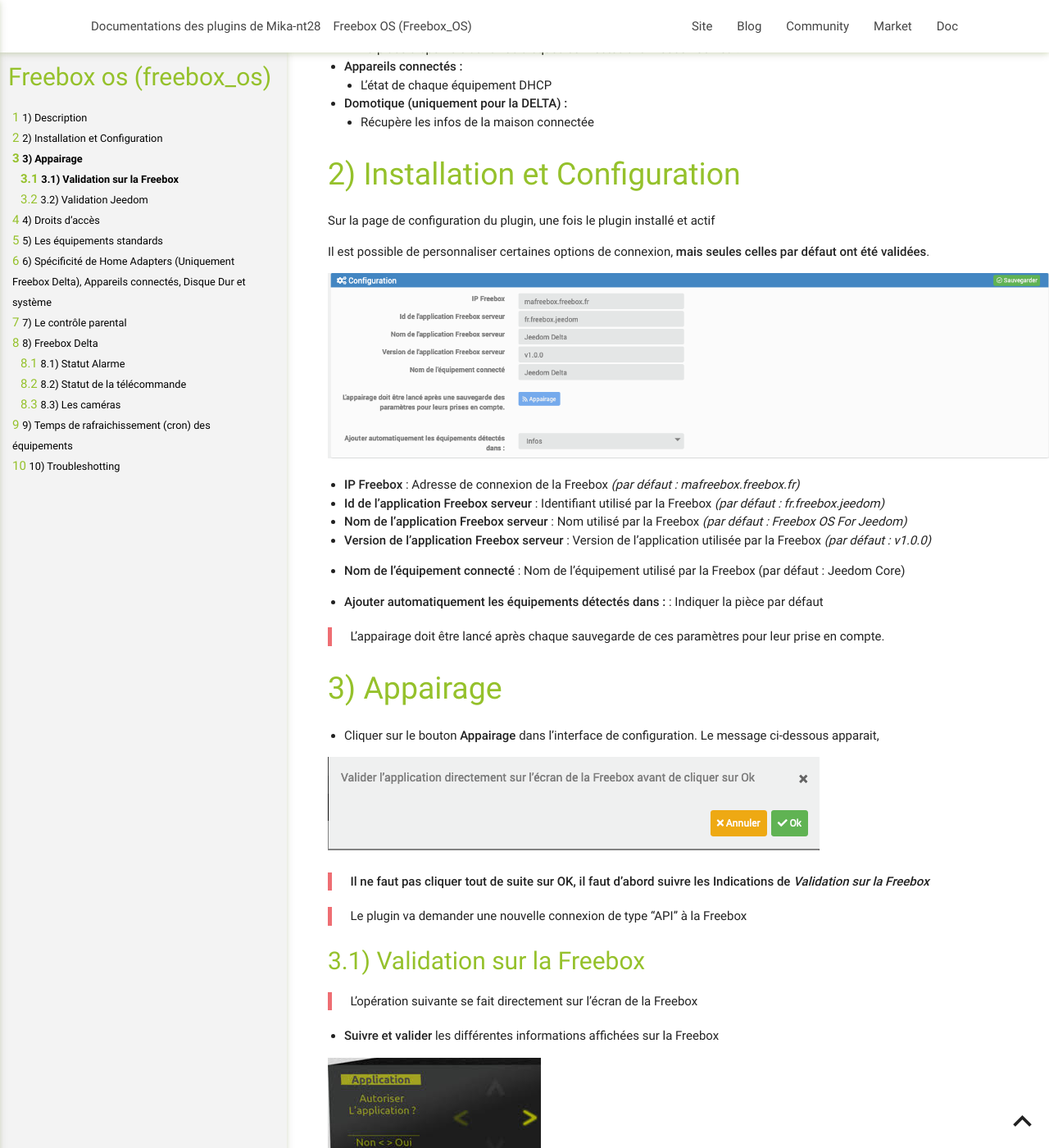
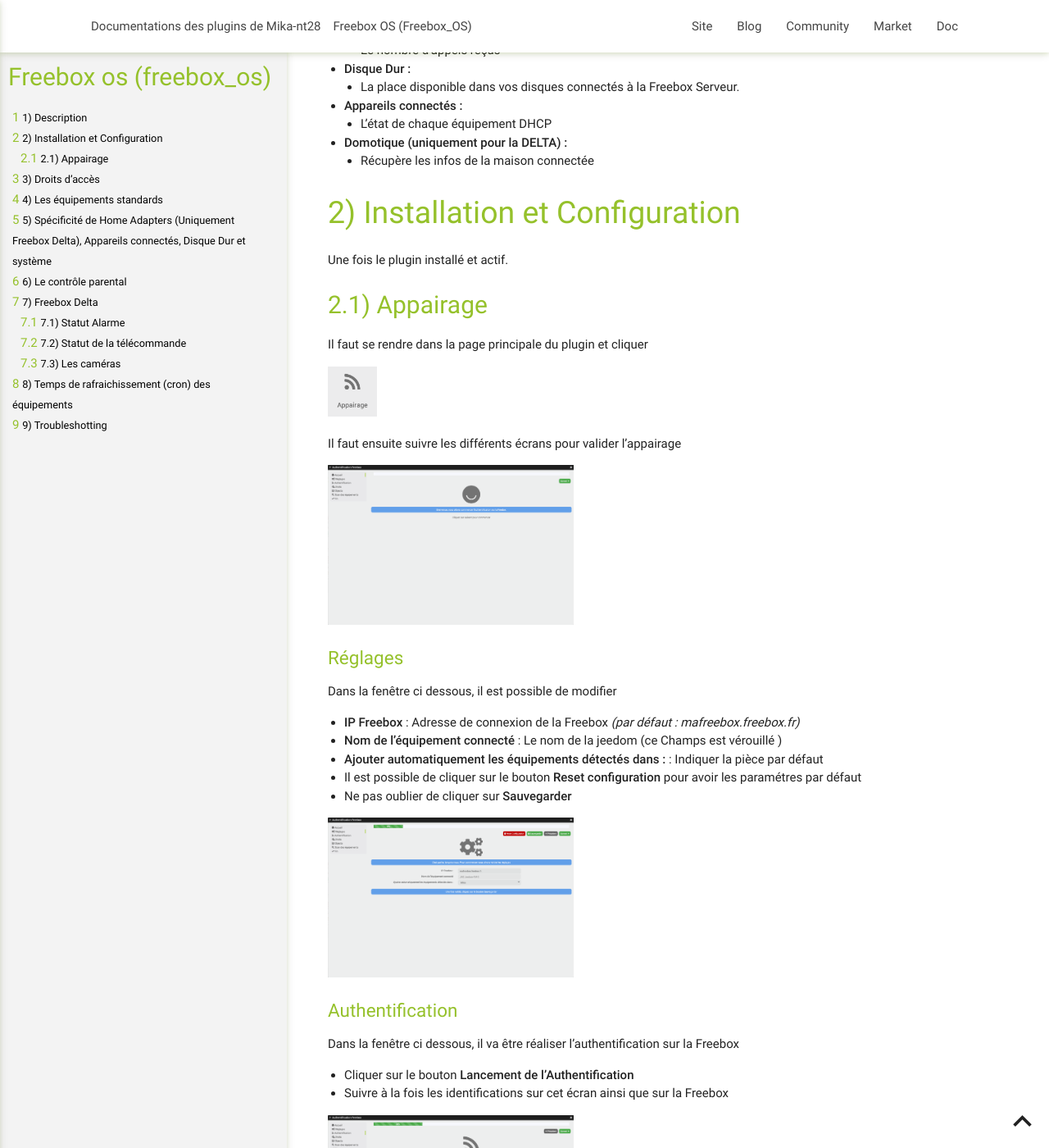
Before and after one commit to mika-nt28/Documentations, a Jekyll site: the page built from Freebox_OS/fr_FR/index.md, in a window 1280 px wide and 1400 px high, scrolled down 414 px. Shown: the whole window at 82% size. Built offline with Jekyll 4.4.1, drawn with Linux system fonts in a browser that asks for light colours; some of the changed text lies outside the part shown.

Commit message:
Documentation Plugin Freebox

```diff
--- a/Freebox_OS/fr_FR/index.md
+++ b/Freebox_OS/fr_FR/index.md
@@ -7,7 +7,9 @@
 
 # Description
 
-Ce plugin permet de récupérer les informations de votre FreeboxOS (Serveur Freebox Révolution ou 4K ou DELTA).
+Ce plugin permet de récupérer les informations de votre FreeboxOS (Serveur Freebox Révolution ou 4K ou DELTA ou POP).
+
+> Toutes les infos ne sont pas encore disponible pour la Freebox POP
 
 Les informations disponibles de votre Freebox Serveur sur Jeedom sont :
 
@@ -29,47 +31,64 @@
 
 # Installation et Configuration
 
-Sur la page de configuration du plugin, une fois le plugin installé et actif
+Une fois le plugin installé et actif.
 
-Il est possible de personnaliser certaines options de connexion, **mais seules celles par défaut ont été validées**.
+## Appairage
 
-![Configuration Plugin](../images/plugin_configuration.png)
+Il faut se rendre dans la page principale du plugin et cliquer
+
+<p><img src="../images/appairage.png" alt="Modale Appairage" width="60" /></p>
+
+Il faut ensuite suivre les différents écrans pour valider l'appairage
+
+<p><img src="../images/Freebox_OS_screenshot2.png" alt="Authentification 1" width="300" /></p>
+
+### Réglages
+
+Dans la fenêtre ci dessous, il est possible de modifier
 
 - **IP Freebox** : Adresse de connexion de la Freebox _(par défaut : mafreebox.freebox.fr)_
-- **Id de l'application Freebox serveur** : Identifiant utilisé par la Freebox _(par défaut : fr.freebox.jeedom)_
-- **Nom de l'application Freebox serveur** : Nom utilisé par la Freebox _(par défaut : Freebox OS For Jeedom)_
-- **Version de l'application Freebox serveur** : Version de l'application utilisée par la Freebox _(par défaut : v1.0.0)_
-- **Nom de l'équipement connecté** : Nom de l'équipement utilisé par la Freebox (par défaut : Jeedom Core)
+- **Nom de l'équipement connecté** : Le nom de la jeedom (ce Champs est vérouillé )
+- **Ajouter automatiquement les équipements détectés dans :** : Indiquer la pièce par défaut
+- Il est possible de cliquer sur le bouton **Reset configuration** pour avoir les paramétres par défaut
+- Ne pas oublier de cliquer sur **Sauvegarder**
+<p><img src="../images/Freebox_OS_screenshot3.png" alt="Authentification 2" width="300" /></p>
 
-- **Ajouter automatiquement les équipements détectés dans :** : Indiquer la pièce par défaut
+### Authentification
 
-> L'appairage doit être lancé après chaque sauvegarde de ces paramètres pour leur prise en compte.
+Dans la fenêtre ci dessous, il va être réaliser l'authentification sur la Freebox
 
-# Appairage
+- Cliquer sur le bouton **Lancement de l'Authentification**
+- Suivre à la fois les identifications sur cet écran ainsi que sur la Freebox
+<p><img src="../images/Freebox_OS_screenshot4.png" alt="Authentification 3" width="300" /></p>
 
-- Cliquer sur le bouton **Appairage** dans l'interface de configuration.
-  Le message ci-dessous apparait,
+### Vérification des droits
 
-![Message Validation](../images/msg_validation.png)
+Dans la fenêtre ci dessous, Le système va contrôler les droits qui sont attribuer à l'application
 
-> **Il ne faut pas cliquer tout de suite sur OK, il faut d'abord suivre les
-> Indications de _Validation sur la Freebox_**
+- Voir la section des Droits d'accès (dans cette documentation) pour modifier les droits sur la Freebox
+- Une fois les droits réglés, cliquer sur le bouton **Vérification des droits**
+  > Si les droits sont OK, le bouton va disparaitre
+  > Les droits obligatoire sont en gras
+  <p><img src="../images/Freebox_OS_screenshot5.png" alt="Authentification 4" width="300" /></p>
 
-> Le plugin va demander une nouvelle connexion de type "API" à la Freebox
+### Lier les pièces Freebox avec les Objets Jeedom
 
-## Validation sur la Freebox
+> Cette fenêtre n'apparait uniquement que si la Freebox est une DELTA
 
-> L'opération suivante se fait directement sur l'écran de la Freebox
+<p><img src="../images/Freebox_OS_screenshot6.png" alt="Authentification 4" width="300" /></p>
 
-- **Suivre et valider** les différentes informations affichées sur la Freebox
+### Scan
 
-![Écran Autorisation Application Freebox V4](../images/freebox_ecran.jpeg)
+Dans la fenêtre ci dessous, Il est possible de lancer le scan des différents équipements.
 
-## Validation Jeedom
+<p><img src="../images/Freebox_OS_screenshot7.png" alt="Authentification 5" width="300" /></p>
 
-- Maintenant, cliquer sur le bouton **OK** du message dans le navigateur
+### Authentification terminéee
 
-> Le plugin va vérifier le fonctionnement de la liaison.
+L'authentification est réussie.
+
+<p><img src="../images/Freebox_OS_screenshot8.png" alt="Authentification 6" width="300" /></p>
 
 # Droits d'accès
 
@@ -97,7 +116,7 @@
 
 Cliquer sur le bouton **_Scan équipements standards_**, le plugin va créer les différents équipements standards de la Freebox.
 
-![Recherche des équipements systèmes](../images/recherche_systeme.png)
+<p><img src="../images/recherche_systeme.png" alt="Recherche des équipements systèmes" width="60" /></p>
 
 Les équipements et les commandes suivants vont être créés :
 
@@ -160,7 +179,7 @@
 
 # Spécificité de Home Adapters (Uniquement Freebox Delta), Appareils connectés, Disque Dur et système
 
-Ces 4 équipements sont vides par défaut lors de leur création sauf pour le système qui intégre les infos communes à toutes les Freebox
+Ces 4 équipements sont vides par défaut lors de leur création sauf pour le système qui intégre les infos communes à toutes les Freebox.
 
 Ouvrir chaque équipement et cliquer sur le bouton "Rechercher"
 
@@ -174,15 +193,14 @@
 
 > Ces contrôles ont été implantés avec la version 4.2 de la Freebox.
 
-![Recherche des équipements systèmes](../images/recherche_parental.png)
+<p><img src="../images/recherche_parental.png" alt="Recherche des contrôles parentaux" width="60" /></p>
 
 Les équipements et les commandes suivants vont être créés :
 
-- **Air Média**
-  - Etat
-  - Bloquer
-  - Autoriser
-  - Bloquer 30min/1h/2h
+- Etat
+- Bloquer
+- Autoriser
+- Bloquer 30min/1h/2h
 
 # Freebox Delta
 
@@ -190,7 +208,7 @@
 
 Cliquer sur le bouton **_Scan Tiles_**,les équipements et les commandes des différents équipements connectés vont être créés
 
-![Recherche des équipements spécifique Freebox delta](../images/recherche_tiles.png)
+<p><img src="../images/recherche_tiles.png" alt="Recherche des équipements spécifique Freebox delta" width="60" /></p>
 
 ## Statut Alarme
 
@@ -255,8 +273,6 @@
 
 **Je n'ai pas le message d'autorisation qui apparait sur la Freebox**
 
-![Écran Freebox V4](../images/freebox_ecran.jpeg)
-
 > Vérifier dans les réglages de l'OS de la Freebox que le paramètre **Permettre les nouvelles demandes d'association** est coché*(Paramètres de la Freebox -> Gestion des accès -> Onglet paramètres)*
 
 ![Association](../images/freebox_association.png)
```
Also changed, not shown: Freebox_OS/images/Freebox_OS_screenshot2.png (added), Freebox_OS/images/Freebox_OS_screenshot3.png (added), Freebox_OS/images/Freebox_OS_screenshot4.png (added), Freebox_OS/images/Freebox_OS_screenshot5.png (added), Freebox_OS/images/Freebox_OS_screenshot6.png (added), Freebox_OS/images/Freebox_OS_screenshot7.png (added), Freebox_OS/images/Freebox_OS_screenshot8.png (added), Freebox_OS/images/appairage.png (added), Freebox_OS/images/cron.png, Freebox_OS/images/equipements.png (deleted), Freebox_OS/images/freebox_ecran.jpeg (deleted), Freebox_OS/images/msg_validation.png (deleted), Freebox_OS/images/plugin_configuration.png (deleted), Freebox_OS/images/recherche_commandes.png.
